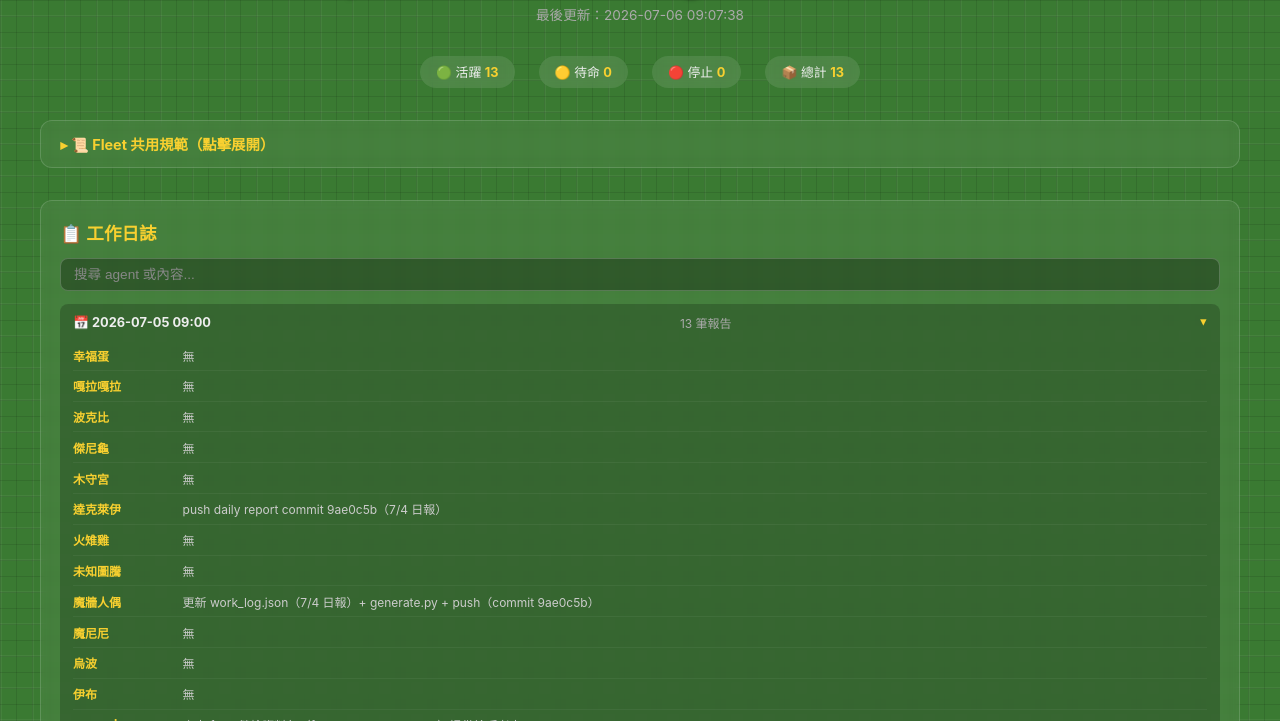
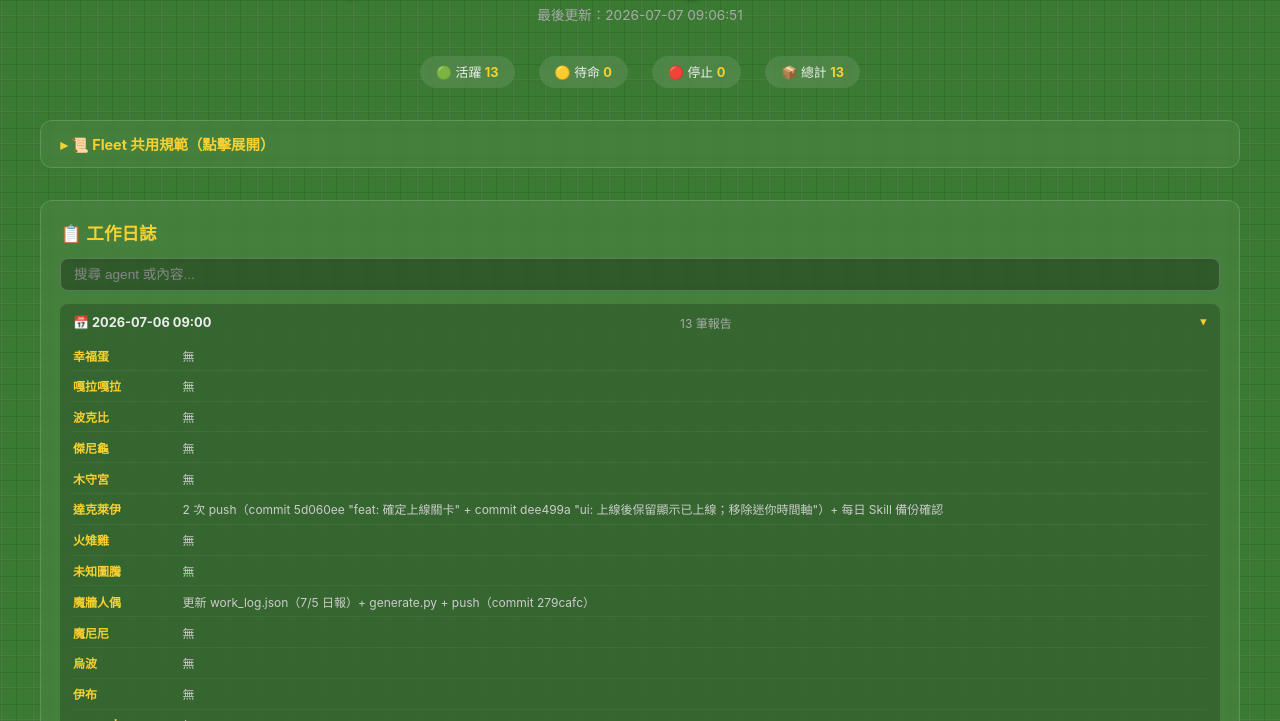
Before and after one commit to chihsiangchan888/gua-group-dashboard, a plain HTML site: page index.html in a window 1280 px wide. Shown: the part 79-800 px from the top of the page. Drawn offline with Linux system fonts and the light colour scheme.

Commit message:
daily report 2026-07-06

```diff
--- a/index.html
+++ b/index.html
@@ -423,7 +423,7 @@ footer code {
 <body>
 <header>
   <h1>⚡ 呱集團 Pokémon Agent Dashboard</h1>
-  <p class="subtitle">最後更新：2026-07-06 09:07:38</p>
+  <p class="subtitle">最後更新：2026-07-07 09:06:51</p>
 </header>
 <div class="fleet-bar">
   <span class="pill">🟢 活躍 <strong>13</strong></span>
@@ -483,7 +483,54 @@ footer code {
   </div>
   <div class="work-log-entries" id="logEntries">
 
-        <div class="log-day expanded" data-date="2026-07-05">
+        <div class="log-day expanded" data-date="2026-07-06">
+          <div class="log-day-header" onclick="this.parentElement.classList.toggle('expanded')">
+            <span class="log-date">📅 2026-07-06 09:00</span>
+            <span class="log-count">13 筆報告</span>
+            <span class="log-toggle">▸</span>
+          </div>
+          <div class="log-day-content"><div class="log-entry">
+              <span class="log-agent">幸福蛋</span>
+              <span class="log-report">無</span>
+            </div><div class="log-entry">
+              <span class="log-agent">嘎拉嘎拉</span>
+              <span class="log-report">無</span>
+            </div><div class="log-entry">
+              <span class="log-agent">波克比</span>
+              <span class="log-report">無</span>
+            </div><div class="log-entry">
+              <span class="log-agent">傑尼龜</span>
+              <span class="log-report">無</span>
+            </div><div class="log-entry">
+              <span class="log-agent">木守宮</span>
+              <span class="log-report">無</span>
+            </div><div class="log-entry">
+              <span class="log-agent">達克萊伊</span>
+              <span class="log-report">2 次 push（commit 5d060ee "feat: 確定上線關卡" + commit dee499a "ui: 上線後保留顯示已上線；移除迷你時間軸"）+ 每日 Skill 備份確認</span>
+            </div><div class="log-entry">
+              <span class="log-agent">火雉雞</span>
+              <span class="log-report">無</span>
+            </div><div class="log-entry">
+              <span class="log-agent">未知圖騰</span>
+              <span class="log-report">無</span>
+            </div><div class="log-entry">
+              <span class="log-agent">魔牆人偶</span>
+              <span class="log-report">更新 work_log.json（7/5 日報）+ generate.py + push（commit 279cafc）</span>
+            </div><div class="log-entry">
+              <span class="log-agent">魔尼尼</span>
+              <span class="log-report">無</span>
+            </div><div class="log-entry">
+              <span class="log-agent">烏波</span>
+              <span class="log-report">無</span>
+            </div><div class="log-entry">
+              <span class="log-agent">伊布</span>
+              <span class="log-report">無</span>
+            </div><div class="log-entry">
+              <span class="log-agent">general</span>
+              <span class="log-report">無</span>
+            </div></div>
+        </div>
+        <div class="log-day" data-date="2026-07-05">
           <div class="log-day-header" onclick="this.parentElement.classList.toggle('expanded')">
             <span class="log-date">📅 2026-07-05 09:00</span>
             <span class="log-count">13 筆報告</span>
@@ -1438,7 +1485,7 @@ footer code {
           <div class="card-bottom">
             <span class="weakness">弱點: Fighting</span>
             <span class="retreat">撤退: ⚪⚪</span>
-            <span class="last-seen">🕐 3m ago</span>
+            <span class="last-seen">🕐 5m ago</span>
           </div>
           <div class="flip-hint">👆 點擊翻牌看完整規範</div>
         </div>
@@ -1495,7 +1542,7 @@ footer code {
           <div class="card-bottom">
             <span class="weakness">弱點: Water</span>
             <span class="retreat">撤退: ⚪</span>
-            <span class="last-seen">🕐 6m ago</span>
+            <span class="last-seen">🕐 3m ago</span>
           </div>
           <div class="flip-hint">👆 點擊翻牌看完整規範</div>
         </div>
@@ -1609,7 +1656,7 @@ footer code {
           <div class="card-bottom">
             <span class="weakness">弱點: Electric</span>
             <span class="retreat">撤退: ⚪</span>
-            <span class="last-seen">🕐 5m ago</span>
+            <span class="last-seen">🕐 3m ago</span>
           </div>
           <div class="flip-hint">👆 點擊翻牌看完整規範</div>
         </div>
@@ -1666,7 +1713,7 @@ footer code {
           <div class="card-bottom">
             <span class="weakness">弱點: Fire</span>
             <span class="retreat">撤退: ⚪</span>
-            <span class="last-seen">🕐 3m ago</span>
+            <span class="last-seen">🕐 4m ago</span>
           </div>
           <div class="flip-hint">👆 點擊翻牌看完整規範</div>
         </div>
@@ -1723,7 +1770,7 @@ footer code {
           <div class="card-bottom">
             <span class="weakness">弱點: Fighting</span>
             <span class="retreat">撤退: ⚪</span>
-            <span class="last-seen">🕐 2m ago</span>
+            <span class="last-seen">🕐 1m ago</span>
           </div>
           <div class="flip-hint">👆 點擊翻牌看完整規範</div>
         </div>
@@ -1780,7 +1827,7 @@ footer code {
           <div class="card-bottom">
             <span class="weakness">弱點: Water</span>
             <span class="retreat">撤退: ⚪</span>
-            <span class="last-seen">🕐 29s ago</span>
+            <span class="last-seen">🕐 27s ago</span>
           </div>
           <div class="flip-hint">👆 點擊翻牌看完整規範</div>
         </div>
@@ -1837,7 +1884,7 @@ footer code {
           <div class="card-bottom">
             <span class="weakness">弱點: Dark</span>
             <span class="retreat">撤退: ⚪</span>
-            <span class="last-seen">🕐 4m ago</span>
+            <span class="last-seen">🕐 1m ago</span>
           </div>
           <div class="flip-hint">👆 點擊翻牌看完整規範</div>
         </div>
@@ -1951,7 +1998,7 @@ footer code {
           <div class="card-bottom">
             <span class="weakness">弱點: Dark</span>
             <span class="retreat">撤退: ⚪</span>
-            <span class="last-seen">🕐 3m ago</span>
+            <span class="last-seen">🕐 5m ago</span>
           </div>
           <div class="flip-hint">👆 點擊翻牌看完整規範</div>
         </div>
```
Also changed, not shown: work_log.json (+19 -0 lines).
